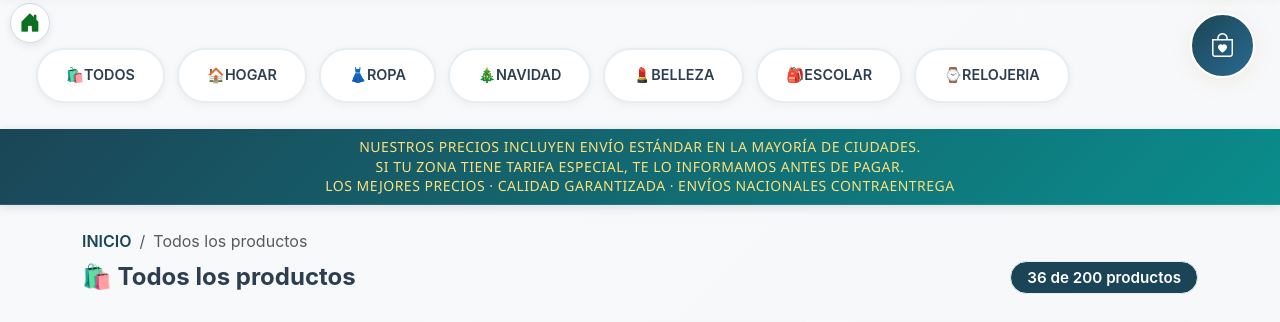
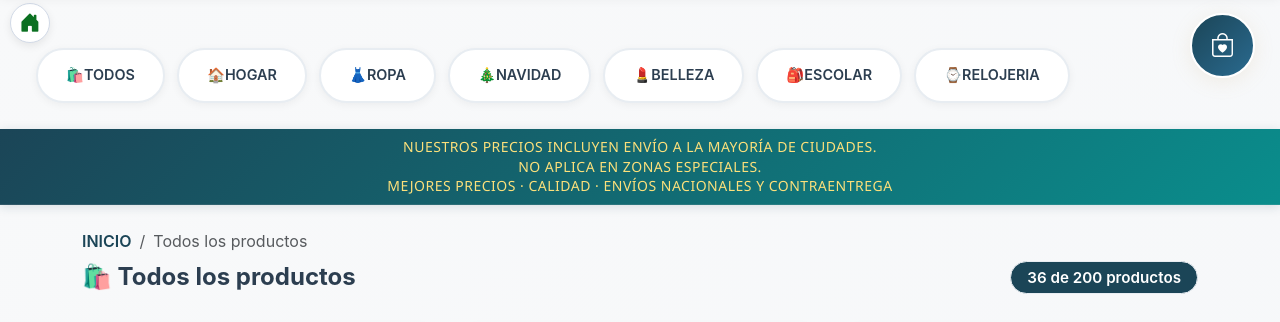
Before and after one commit to anmagoS/anmago.store, a plain HTML site: page index.html in a window 1280 px wide. Shown: the part 77-399 px from the top of the page. Drawn offline with nearby package versions, Linux system fonts and the light colour scheme.

Commit message:
Update index.html

```diff
--- a/index.html
+++ b/index.html
@@ -252,11 +252,11 @@
 <div class="container-fluid banner-promocional py-2" style="background-color:#f5f5f5;">
   <div class="container text-center" style="font-family:'Segoe UI', sans-serif; font-weight:500; font-size:14px; color:#333;">
     <div>
-      <span style="color:#fce07b;">Nuestros precios incluyen envío estándar en la mayoría de ciudades.</span><br>
-      <span style="color:#fce07b;">Si tu zona tiene tarifa especial, te lo informamos antes de pagar.</span>
+      <span style="color:#fce07b;">Nuestros precios incluyen envío a la mayoría de ciudades.</span><br>
+      <span style="color:#fce07b;">No aplica en zonas especiales.</span>
     </div>
     <div style="color:#fce07b;">
-      Los mejores precios · Calidad garantizada · Envíos Nacionales Contraentrega
+      Mejores precios · Calidad · Envíos Nacionales y Contraentrega
     </div>
   </div>
 </div>
```
